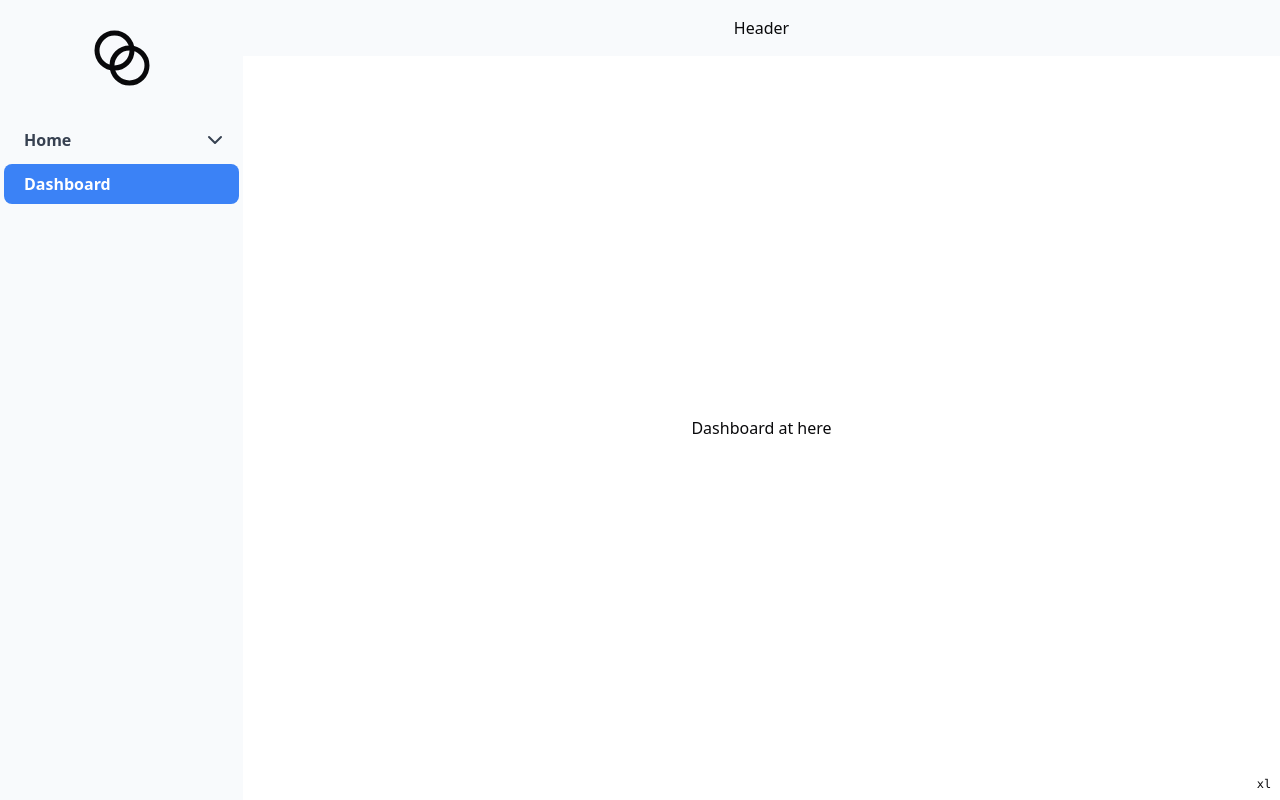
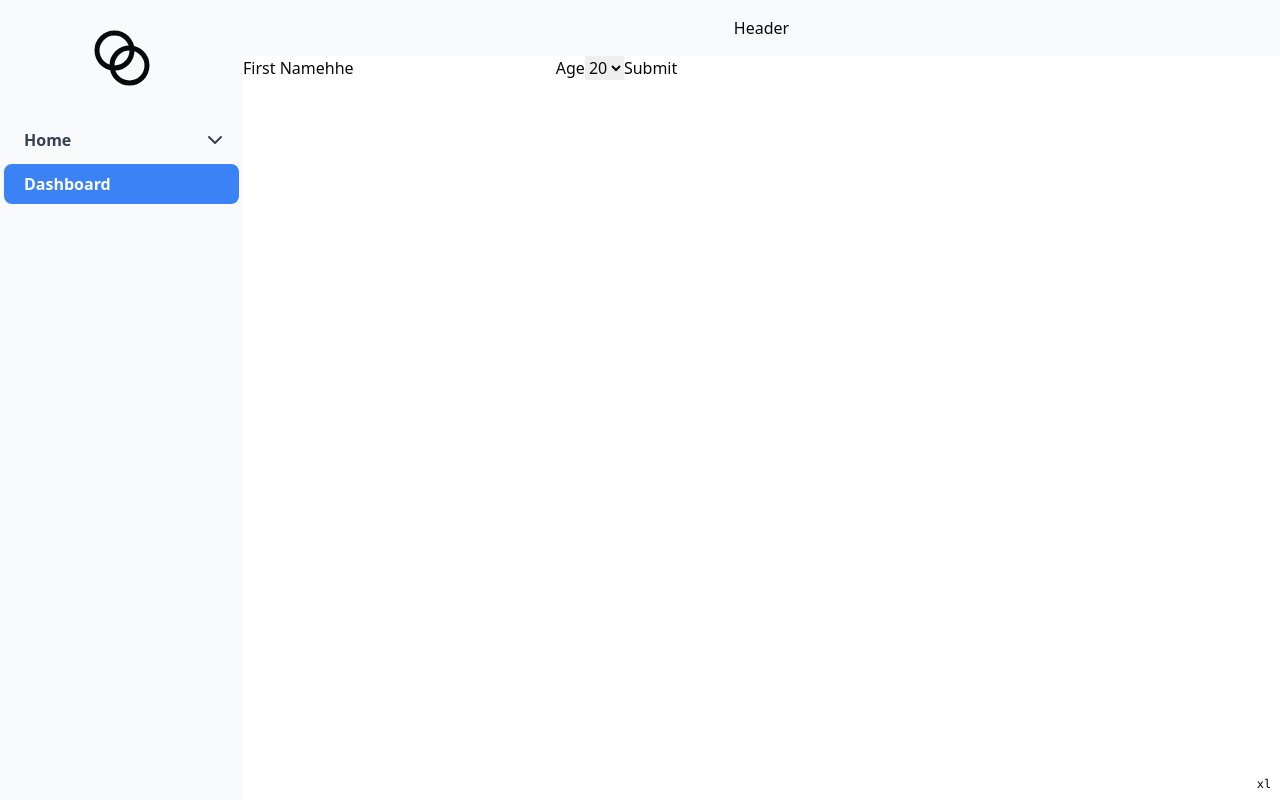
Before and after one commit to hqyuh/react-boilerplate, a React (Vite) app: page /dashboard in a window 1280 px wide. Built offline with nearby package versions, Linux system fonts and the light colour scheme.

Commit message:
chore: update http.service

```diff
--- a/package.json
+++ b/package.json
@@ -20,10 +20,12 @@
     "@radix-ui/react-slot": "^1.1.0",
     "@reduxjs/toolkit": "^2.2.7",
     "@tanstack/react-query": "^5.56.2",
+    "@types/js-cookie": "^3.0.6",
     "axios": "^1.7.7",
     "class-variance-authority": "^0.7.0",
     "clsx": "^2.1.1",
     "framer-motion": "^11.5.6",
+    "js-cookie": "^3.0.5",
     "lodash": "^4.17.21",
     "lucide-react": "^0.445.0",
     "ramda": "^0.30.1",
@@ -36,7 +38,8 @@
     "react-topbar-progress-indicator": "^4.1.1",
     "tailwind-merge": "^2.5.2",
     "tailwindcss-animate": "^1.0.7",
-    "zod": "^3.23.8"
+    "zod": "^3.23.8",
+    "zustand": "5.0.0-rc.2"
   },
   "devDependencies": {
     "@commitlint/cli": "^19.5.0",
--- a/src/pages/dashboard/dashboard.tsx
+++ b/src/pages/dashboard/dashboard.tsx
@@ -1,3 +1,59 @@
-const DashboardPage = () => <div className='flex h-full w-full items-center justify-center'>Dashboard at here</div>;
+import React from 'react';
+import type { Path, SubmitHandler, UseFormRegister } from 'react-hook-form';
+import { useForm } from 'react-hook-form';
+
+type TFormValues = {
+  'First Name': string;
+  Age: number;
+};
+
+type TInputProps = {
+  label: Path<TFormValues>;
+  register: UseFormRegister<TFormValues>;
+  required: boolean;
+};
+
+const Input = ({ label, register, required }: TInputProps) => {
+  console.log('re-render input');
+
+  return (
+    <>
+      <label>{label}</label>
+      <input {...register(label, { required })} defaultValue={'hhe'} />
+    </>
+  );
+};
+
+const Select = React.forwardRef<HTMLSelectElement, { label: string } & ReturnType<UseFormRegister<TFormValues>>>(
+  ({ onChange, onBlur, name, label }, ref) => {
+    console.log('re-render select');
+
+    return (
+      <>
+        <label>{label}</label>
+        <select name={name} ref={ref} onChange={onChange} onBlur={onBlur} defaultValue={20}>
+          <option value='20'>20</option>
+          <option value='30'>30</option>
+        </select>
+      </>
+    );
+  }
+);
+
+const DashboardPage = () => {
+  const { register, handleSubmit } = useForm<TFormValues>();
+
+  const onSubmit: SubmitHandler<TFormValues> = (data) => {
+    console.log('🐔 =>  data:', data);
+  };
+
+  return (
+    <form onSubmit={handleSubmit(onSubmit)}>
+      <Input label='First Name' register={register} required />
+      <Select label='Age' {...register('Age')} />
+      <input type='submit' />
+    </form>
+  );
+};
 
 export default DashboardPage;
--- a/src/pages/home/home-main.tsx
+++ b/src/pages/home/home-main.tsx
@@ -1,3 +1,56 @@
-const HomeMainPage = () => <div className='flex h-full w-full items-center justify-center'>Home Main</div>;
+import type { SubmitHandler } from 'react-hook-form';
+import { Controller, useForm } from 'react-hook-form';
 
-export default HomeMainPage;
+type TFormInputs = {
+  TextField: string;
+  MyCheckbox: boolean;
+};
+
+const HomeMain = () => {
+  const { handleSubmit, control } = useForm<TFormInputs>({
+    defaultValues: {
+      MyCheckbox: false,
+      TextField: ''
+    }
+  });
+
+  const onSubmit: SubmitHandler<TFormInputs> = (data) => console.log(data);
+
+  return (
+    <form onSubmit={handleSubmit(onSubmit)}>
+      <div>
+        <label>
+          <Controller
+            name='MyCheckbox'
+            control={control}
+            rules={{ required: true }}
+            render={({ field }) => {
+              console.log('re-render checkbox');
+
+              return <input type='checkbox' checked={field.value} onChange={(e) => field.onChange(e.target.checked)} />;
+            }}
+          />
+          My Checkbox
+        </label>
+      </div>
+      <div>
+        <label>
+          Text Field:
+          <Controller
+            name='TextField'
+            control={control}
+            render={({ field }) => {
+              console.log('re-render text');
+              console.log('field => ', field.value);
+
+              return <input type='text' {...field} value={field.value} />;
+            }}
+          />
+        </label>
+      </div>
+      <input type='submit' />
+    </form>
+  );
+};
+
+export default HomeMain;
--- a/src/services/http.service.ts
+++ b/src/services/http.service.ts
@@ -9,11 +9,27 @@ import type {
   InternalAxiosRequestConfig
 } from 'axios';
 import axios from 'axios';
+import Cookie from 'js-cookie';
 import _omitBy from 'lodash/omitBy';
 import { trackPromise } from 'react-promise-tracker';
 
+type TFailedRequests = {
+  resolve: (value: AxiosResponse) => void;
+  reject: (value: AxiosError) => void;
+  config: AxiosRequestConfig;
+  error: AxiosError;
+};
+
+// const MAXIMUM_RETRY_UN_AUTHENTICATION = 5;
+
 export default class HttpService {
   private readonly instance: AxiosInstance;
+
+  private readonly failedRequests: TFailedRequests[] = [];
+
+  private readonly isTokenRefreshing: boolean = false;
+
+  private readonly refreshTokenCount = new Map();
 
   constructor(config?: CreateAxiosDefaults, _prefix?: string) {
     const instance = axios.create({ ...axiosConfig, ...config });
@@ -21,7 +37,20 @@ export default class HttpService {
     this.instance = instance;
   }
 
-  private readonly onRequest = async (config: any): Promise<InternalAxiosRequestConfig> => config;
+  private readonly removeTokenCookie = () => {
+    Cookie.remove('access_token');
+    Cookie.remove('refresh_token');
+  };
+
+  private readonly onRequest = async (config: InternalAxiosRequestConfig): Promise<InternalAxiosRequestConfig> => {
+    const token = Cookie.get('access_token');
+
+    if (token) {
+      config.headers.Authorization = `Bearer ${token}`;
+    }
+
+    return config;
+  };
 
   private readonly onRequestError = (error: AxiosError): Promise<AxiosError> => {
     console.error(`[request error] [${JSON.stringify(error)}]`);
@@ -29,7 +58,18 @@ export default class HttpService {
     return Promise.reject(error);
   };
 
-  private readonly onResponse = (response: AxiosResponse) => response;
+  private readonly onResponse = (response: AxiosResponse) => {
+    const { url } = response.config;
+    const result = response.data;
+
+    const isExistedRefreshTokenCount = this.refreshTokenCount.has(url);
+
+    if (isExistedRefreshTokenCount) {
+      this.refreshTokenCount.set(url, 0);
+    }
+
+    return result;
+  };
 
   private readonly onResponseError = (error: AxiosError): Promise<AxiosError> => {
     const status = error.response?.status;
```
Also changed, not shown: src/components/forms/input.tsx (added), 1 other file (tests, documents, lock files or other folders).
